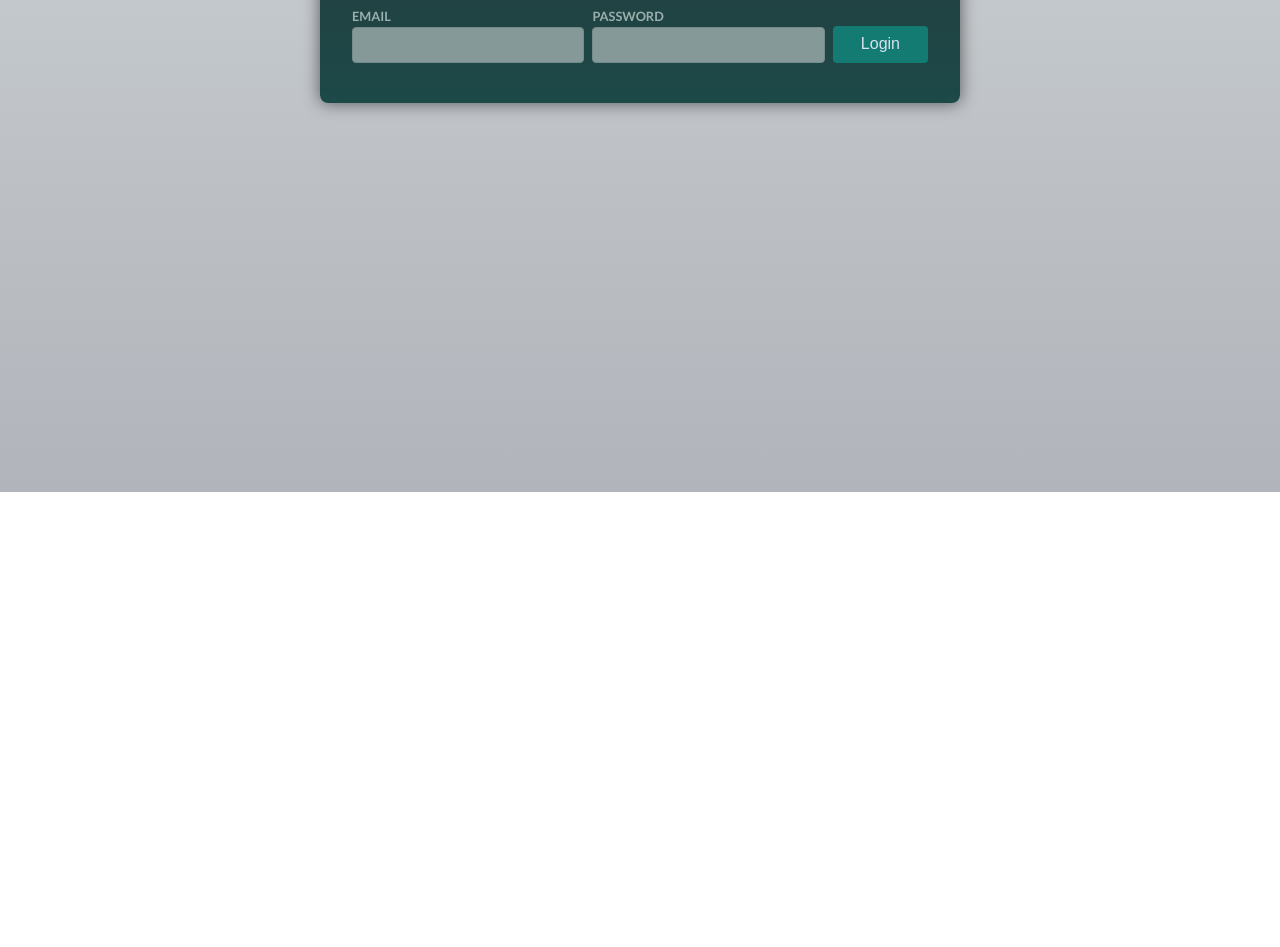
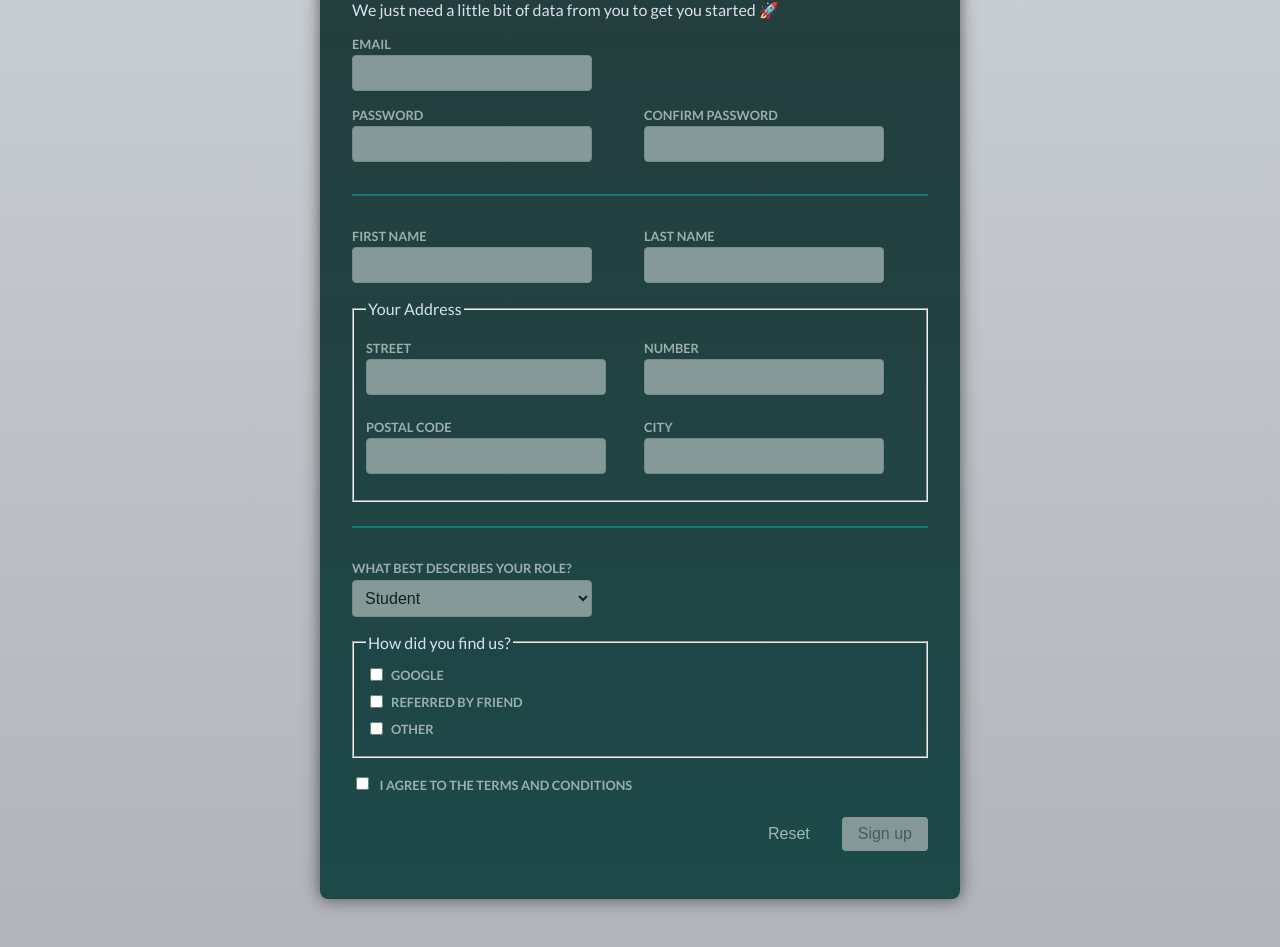
Before and after one commit to VladaBessikalo/angular-reactive-forms, an Angular app: page / in a window 1280 px wide. Shown: the part 340-1287 px from the top of the page. Before the commit the page ends 832 px from the top, so only its background shows below. Built offline with nearby package versions, Linux system fonts and the light colour scheme.

Commit message:
feat: add email and password validation to sign up form

```diff
--- a/src/app/app.component.html
+++ b/src/app/app.component.html
@@ -3,4 +3,4 @@
   <h1>Angular Forms</h1>
 </header>
 
-<app-login />
+<app-signup />
--- a/src/app/app.component.ts
+++ b/src/app/app.component.ts
@@ -1,11 +1,12 @@
 import { Component } from '@angular/core';
 
 import { LoginComponent } from './auth/login/login.component';
+import { SignupComponent } from './auth/signup/signup.component';
 
 @Component({
   selector: 'app-root',
   standalone: true,
   templateUrl: './app.component.html',
-  imports: [LoginComponent],
+  imports: [LoginComponent, SignupComponent],
 })
 export class AppComponent {}
--- a/src/app/auth/signup/signup.component.css
+++ b/src/app/auth/signup/signup.component.css
@@ -0,0 +1,29 @@
+/* Disabled button styling */
+.button-disabled {
+  background-color: #cccccc !important;
+  color: #666666 !important;
+  cursor: not-allowed !important;
+  opacity: 0.6;
+  border-color: #cccccc !important;
+}
+
+.button-disabled:hover {
+  background-color: #cccccc !important;
+  color: #666666 !important;
+  transform: none !important;
+}
+
+/* Alternative approach using :disabled pseudo-class */
+.button:disabled {
+  background-color: #cccccc !important;
+  color: #666666 !important;
+  cursor: not-allowed !important;
+  opacity: 0.6;
+  border-color: #cccccc !important;
+}
+
+.button:disabled:hover {
+  background-color: #cccccc !important;
+  color: #666666 !important;
+  transform: none !important;
+}
--- a/src/app/auth/signup/signup.component.html
+++ b/src/app/auth/signup/signup.component.html
@@ -1,10 +1,10 @@
-<form>
+<form [formGroup]="form" (ngSubmit)="onRegister()">
   <h2>Welcome on board!</h2>
   <p>We just need a little bit of data from you to get you started 🚀</p>
 
   <div class="control">
     <label for="email">Email</label>
-    <input id="email" type="email" name="email" />
+    <input id="email" type="email" name="email" formControlName="email" />
   </div>
 
   <div class="control-row">
@@ -14,18 +14,22 @@
         id="password"
         type="password"
         name="password"
+        formControlName="password"
       />
     </div>
 
     <div class="control">
       <label for="confirm-password">Confirm Password</label>
-      <input
-        id="confirm-password"
-        type="password"
-        name="confirm-password"
-      />
+      <input id="confirm-password" type="password" name="confirm-password" />
     </div>
   </div>
+  @if (emailIsInvalid) {
+  <p class="control-error">Please provide a valid email</p>
+  } @if (passwordIsInvalid) {
+  <p class="control-error">
+    Please provide a valid password (at least 6 characters long)
+  </p>
+  }
 
   <hr />
 
@@ -33,20 +37,12 @@
     <div class="control-row">
       <div class="control">
         <label for="first-name">First Name</label>
-        <input
-          type="text"
-          id="first-name"
-          name="first-name"
-        />
+        <input type="text" id="first-name" name="first-name" />
       </div>
 
       <div class="control">
         <label for="last-name">Last Name</label>
-        <input
-          type="text"
-          id="last-name"
-          name="last-name"
-        />
+        <input type="text" id="last-name" name="last-name" />
       </div>
     </div>
 
@@ -97,32 +93,17 @@
   <fieldset>
     <legend>How did you find us?</legend>
     <div class="control">
-      <input
-        type="checkbox"
-        id="google"
-        name="acquisition"
-        value="google"
-      />
+      <input type="checkbox" id="google" name="acquisition" value="google" />
       <label for="google">Google</label>
     </div>
 
     <div class="control">
-      <input
-        type="checkbox"
-        id="friend"
-        name="acquisition"
-        value="friend"
-      />
+      <input type="checkbox" id="friend" name="acquisition" value="friend" />
       <label for="friend">Referred by friend</label>
     </div>
 
     <div class="control">
-      <input
-        type="checkbox"
-        id="other"
-        name="acquisition"
-        value="other"
-      />
+      <input type="checkbox" id="other" name="acquisition" value="other" />
       <label for="other">Other</label>
     </div>
   </fieldset>
@@ -130,11 +111,7 @@
   <div class="control-row">
     <div class="control">
       <label for="terms-and-conditions">
-        <input
-          type="checkbox"
-          id="terms-and-conditions"
-          name="terms"
-        />
+        <input type="checkbox" id="terms-and-conditions" name="terms" />
         I agree to the terms and conditions
       </label>
     </div>
@@ -142,6 +119,13 @@
 
   <p class="form-actions">
     <button type="reset" class="button button-flat">Reset</button>
-    <button type="submit" class="button">Sign up</button>
+    <button
+      type="submit"
+      class="button"
+      [class.button-disabled]="isFormInvalid"
+      [disabled]="isFormInvalid"
+    >
+      Sign up
+    </button>
   </p>
 </form>
--- a/src/app/auth/signup/signup.component.ts
+++ b/src/app/auth/signup/signup.component.ts
@@ -1,9 +1,55 @@
 import { Component } from '@angular/core';
+import {
+  FormControl,
+  FormGroup,
+  ReactiveFormsModule,
+  Validators,
+} from '@angular/forms';
 
 @Component({
   selector: 'app-signup',
   standalone: true,
+  imports: [ReactiveFormsModule],
   templateUrl: './signup.component.html',
   styleUrl: './signup.component.css',
 })
-export class SignupComponent {}
+export class SignupComponent {
+  form = new FormGroup({
+    email: new FormControl('', {
+      validators: [Validators.email, Validators.required],
+    }),
+    password: new FormControl('', {
+      validators: [Validators.required, Validators.minLength(6)],
+    }),
+  });
+
+  get emailIsInvalid() {
+    return (
+      this.form.controls.email.touched &&
+      this.form.controls.email.dirty &&
+      this.form.controls.email.invalid
+    );
+  }
+  get passwordIsInvalid() {
+    return (
+      this.form.controls.password.touched &&
+      this.form.controls.password.dirty &&
+      this.form.controls.password.invalid
+    );
+  }
+
+  get isFormInvalid() {
+    return this.form.invalid;
+  }
+
+  onRegister() {
+    const enteredEmail = this.form.value.email;
+    const enteredPassword = this.form.value.password;
+    console.log(enteredEmail, enteredPassword);
+  }
+
+  onReset() {
+    const enteredEmail = this.form.value.email;
+    const enteredPassword = this.form.value.password;
+  }
+}
```
